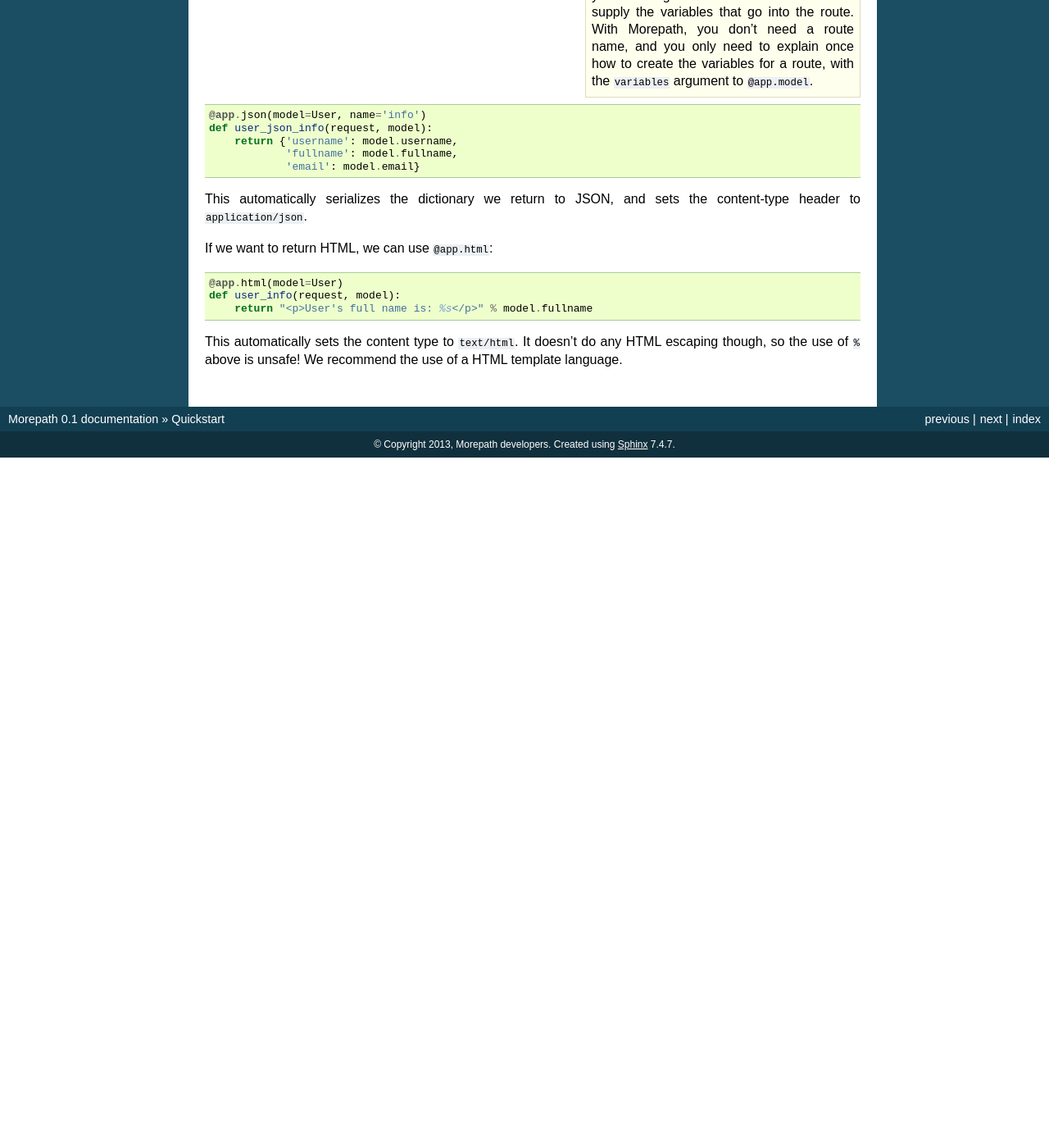
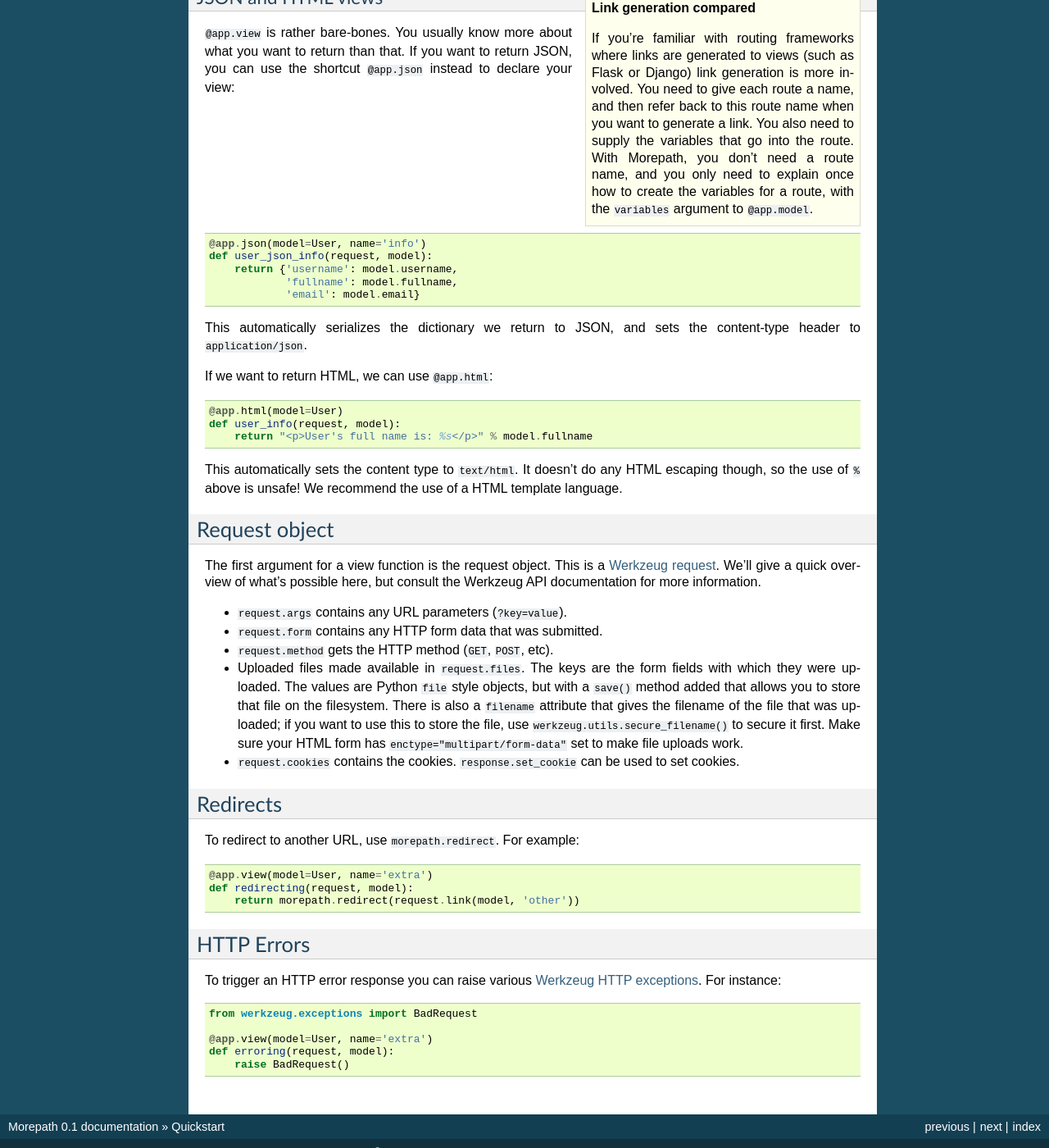
Before and after one commit to morepath/morepath, a Sphinx documentation site: the page built from doc/quickstart.rst, in a window 1280 px wide and 1400 px high, scrolled down 4161 px. Shown: the whole window at 82% size. Built offline with Sphinx 7.4.7, drawn with Linux system fonts in a browser that asks for light colours; before the commit the page ends 4719 px from its top, so only the background shows below that; some of the changed text lies outside the part shown.

Commit message:
Update quickstart with a bit more info.

```diff
--- a/doc/quickstart.rst
+++ b/doc/quickstart.rst
@@ -213,6 +213,15 @@
 
 Now we've published the model but we can't view it yet.
 
+.. sidebar:: int converter
+
+  A common use case is for path variables to be a database id. These
+  are often integers only. If a non-integer is seen in the path we
+  know it doesn't match. You can specify a path variable contains an
+  integer using the integer converter (``:int``). For instance::
+
+    posts/{post_id:int}
+
 Views
 ~~~~~
 
@@ -304,3 +313,52 @@
 This automatically sets the content type to ``text/html``. It doesn't
 do any HTML escaping though, so the use of ``%`` above is unsafe! We
 recommend the use of a HTML template language.
+
+Request object
+--------------
+
+The first argument for a view function is the request object. This is
+a `Werkzeug request`_. We'll give a quick overview of what's possible
+here, but consult the Werkzeug API documentation for more information.
+
+* ``request.args`` contains any URL parameters (``?key=value``).
+
+* ``request.form`` contains any HTTP form data that was submitted.
+
+* ``request.method`` gets the HTTP method (``GET``, ``POST``, etc).
+
+* Uploaded files made available in ``request.files``. The keys are the
+  form fields with which they were uploaded. The values are Python
+  ``file`` style objects, but with a ``save()`` method added that
+  allows you to store that file on the filesystem. There is also a
+  ``filename`` attribute that gives the filename of the file that was
+  uploaded; if you want to use this to store the file, use
+  ``werkzeug.utils.secure_filename()`` to secure it first. Make sure
+  your HTML form has ``enctype="multipart/form-data"`` set to make
+  file uploads work.
+
+* ``request.cookies`` contains the cookies. ``response.set_cookie`` can
+  be used to set cookies.
+
+Redirects
+---------
+
+To redirect to another URL, use ``morepath.redirect``. For example::
+
+  @app.view(model=User, name='extra')
+  def redirecting(request, model):
+      return morepath.redirect(request.link(model, 'other'))
+
+HTTP Errors
+-----------
+
+To trigger an HTTP error response you can raise various `Werkzeug HTTP
+exceptions`_. For instance::
+
+  from werkzeug.exceptions import BadRequest
+
+  @app.view(model=User, name='extra')
+  def erroring(request, model):
+      raise BadRequest()
+
+.. _`Werkzeug HTTP exceptions`: http://werkzeug.pocoo.org/docs/exceptions/
```
